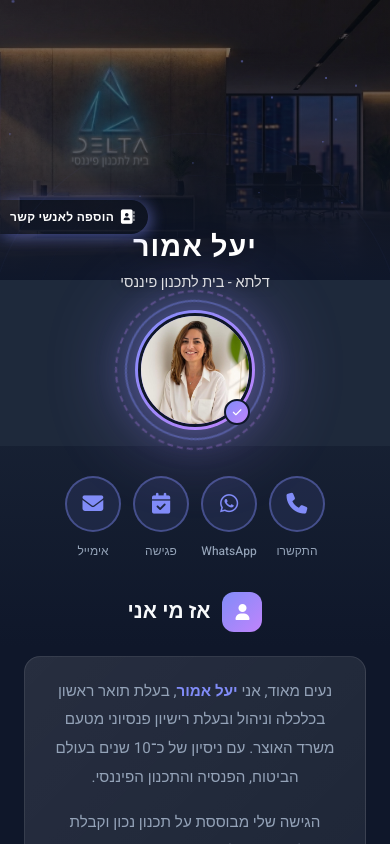
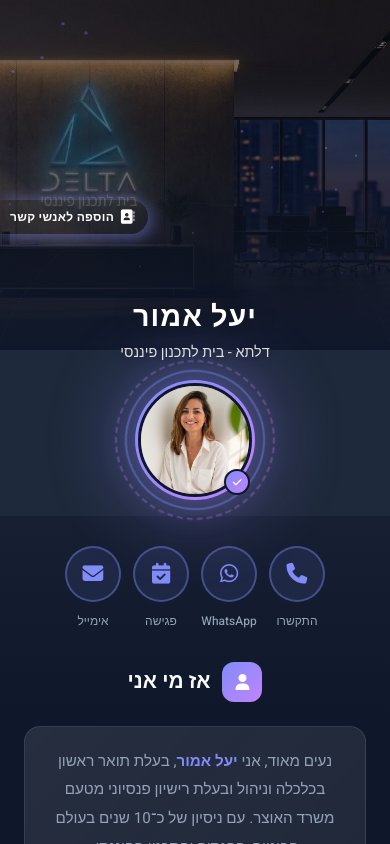
Before and after one commit to amit034/digital-card, a React (Vite) app: page /#/yael-amor in a window 390 px wide. Shown: the top 844 px of the page. Built offline with nearby package versions, Linux system fonts and the light colour scheme.

Commit message:
fix layout

```diff
--- a/src/components/BannerSection.css
+++ b/src/components/BannerSection.css
@@ -122,6 +122,6 @@
 
 @media (max-width: 480px) {
   .dc-cover {
-    height: 280px;
+    height: 350px;
   }
 }
```
